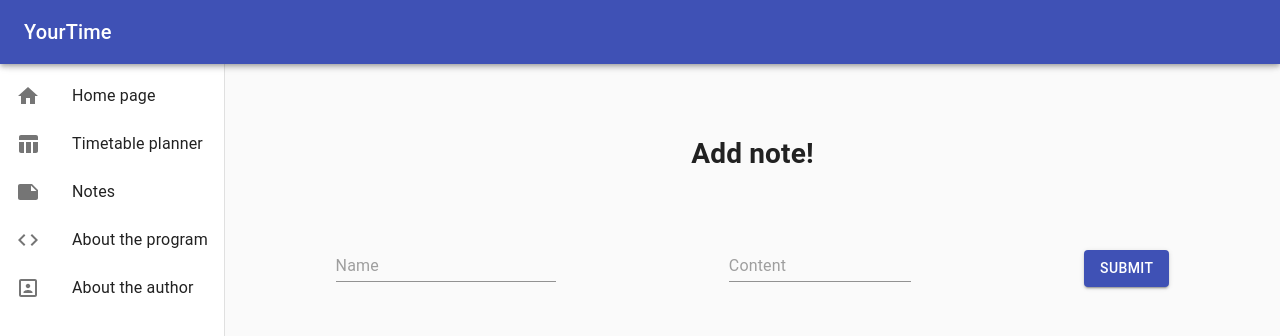
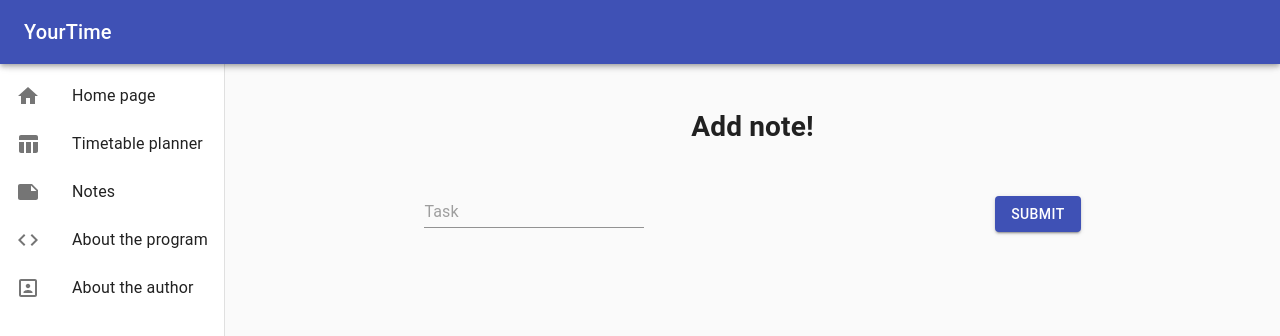
Before and after one commit to keserukristof/SZAKDOLGOZAT, a React (Create React App) app in the folder your-time-frontend/: page /notes in a window 1280 px wide. Shown: the top 336 px of the page. Built offline with nearby package versions, Linux system fonts and the light colour scheme.

Commit message:
notes page újraírása

```diff
--- a/your-time-frontend/package.json
+++ b/your-time-frontend/package.json
@@ -16,7 +16,8 @@
     "react-dom": "^16.11.0",
     "react-hook-form": "^5.1.1",
     "react-router-dom": "^5.1.2",
-    "react-scripts": "3.2.0"
+    "react-scripts": "3.2.0",
+    "react-uuid": "^1.0.2"
   },
   "scripts": {
     "start": "react-scripts start",
--- /dev/null
+++ b/your-time-frontend/src/components/notes/NoteForm.js
@@ -0,0 +1,64 @@
+import React, { useState } from "react";
+import { makeStyles } from "@material-ui/core/styles";
+import Input from "@material-ui/core/Input";
+import Button from "@material-ui/core/Button";
+import { MuiThemeProvider, Grid } from "@material-ui/core";
+import uuid from 'react-uuid'
+
+
+const useStyles = makeStyles(theme => ({
+  root: {
+    "& > *": {
+      margin: theme.spacing(2)
+    }
+  },
+  item: {
+    marginTop: 30,
+    marginBottom: 30
+  }
+}));
+
+const NoteForm = ({addNote}) => {
+  const classes = useStyles();
+
+  const [note, setNote] = useState({
+    id: "",
+    task: "",
+    completed: false
+  });
+
+  const handleTaskInputChange = e => {
+    setNote({ ...note, task: e.target.value });
+  };
+
+  const handleSubmit = e => {
+    e.preventDefault();
+    if (note.task.trim()) {
+      addNote({ ...note, id: uuid() })
+    }
+  }
+
+  return (
+    <MuiThemeProvider>
+      <form>
+        <Grid container justify="space-around" className={classes.root}>
+          <Grid item className={classes.item}>
+            <Input
+              value={note.task}
+              onChange={handleTaskInputChange}
+              name="task"
+              placeholder="Task"
+            />
+          </Grid>
+          <Grid item className={classes.item}>
+            <Button type="submit" variant="contained" color="primary">
+              Submit
+            </Button>
+          </Grid>
+        </Grid>
+      </form>
+    </MuiThemeProvider>
+  );
+};
+
+export default NoteForm;
--- a/your-time-frontend/src/components/notes/NotesComponent.js
+++ /dev/null
@@ -1,68 +0,0 @@
-import React from "react";
-import { useForm } from "react-hook-form";
-import { makeStyles } from '@material-ui/core/styles';
-import Input from "@material-ui/core/Input";
-import Button from "@material-ui/core/Button";
-import { MuiThemeProvider, Grid } from "@material-ui/core";
-
-
-const useStyles = makeStyles(theme => ({
-  root: {
-    '& > *': {
-      margin: theme.spacing(2),
-    },
-  },
-  item: {
-    marginTop: 30,
-    marginBottom: 30,
-  },
-}));
-
-const NotesComponent = () => {
-  const { register, handleSubmit } = useForm();
-  const classes = useStyles();
-
-  const onSubmit = (data) => {
-    console.log(data);
-  };
-
-  return (
-    <MuiThemeProvider>
-      <Grid container justify="space-around" className={classes.root}>
-        <Grid item>
-          <h1 className={classes.item}>Add note!</h1>
-        </Grid>
-      </Grid>
-      <form onSubmit={handleSubmit(onSubmit)}>
-        <Grid container justify="space-around" className={classes.root}>
-          <Grid item className={classes.item}>
-            <Input
-              name="name"
-              inputRef={register}
-              placeholder="Name"
-            />
-          </Grid>
-          <Grid item className={classes.item}>
-            <Input
-              name="content"
-              inputRef={register}
-              placeholder="Content"
-              multiline
-            />
-          </Grid>
-          <Grid item className={classes.item}>
-            <Button
-              type="submit"
-              variant="contained"
-              color="primary"
-            >
-              Submit
-            </Button>
-          </Grid>
-        </Grid>
-      </form>
-    </MuiThemeProvider>
-  );
-};
-
-export default NotesComponent;
--- a/your-time-frontend/src/pages/Notes.js
+++ b/your-time-frontend/src/pages/Notes.js
@@ -1,9 +1,25 @@
-import React from "react";
-import NotesComponent from "../components/notes/NotesComponent"
+import React, { useState } from "react";
+import NoteForm from "../components/notes/NoteForm";
+import { MuiThemeProvider, Grid } from "@material-ui/core";
 
 const Notes = () => {
+  const [notes, setNotes] = useState([]);
+
+  const addNote = note => {
+    setNotes([note, ...notes]);
+  };
+
   return (
-      <NotesComponent/>
+    <div>
+      <MuiThemeProvider>
+        <Grid container justify="space-around">
+          <Grid item>
+            <h1>Add note!</h1>
+          </Grid>
+        </Grid>
+      </MuiThemeProvider>
+      <NoteForm addNote={addNote}/>
+    </div>
   );
 };
 
```
Also changed, not shown: your-time-frontend/src/components/notes/Note.js (added), your-time-frontend/src/components/notes/NoteList.js (added), 1 other file (tests, documents, lock files or other folders).
